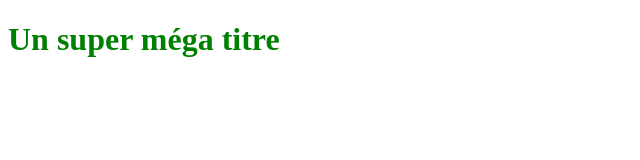
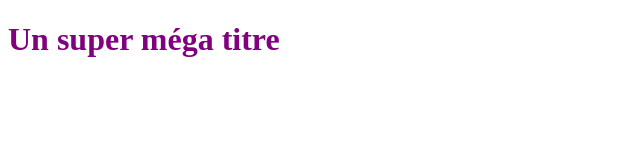
Before and after one commit to MorgadoMathieu/OpenclassroomsProject, a plain HTML site: page index.html in a window 1280 px wide. Shown: the whole page, without its empty margins (0-640 px from the left). Drawn offline with Linux system fonts and the light colour scheme.

Commit message:
change h1 color from green to purple

```diff
--- a/style.css
+++ b/style.css
@@ -1,3 +1,3 @@
 h1 {
-    color: Green;
+    color: purple;
  }
```
